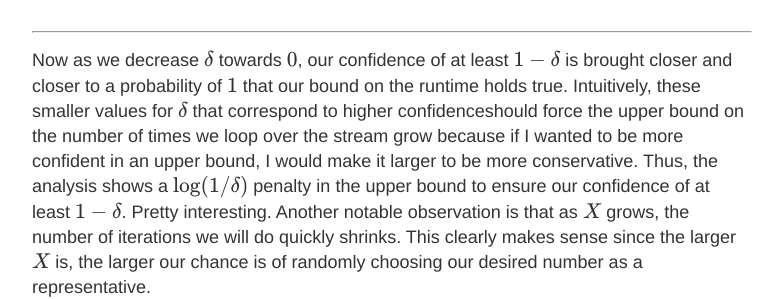
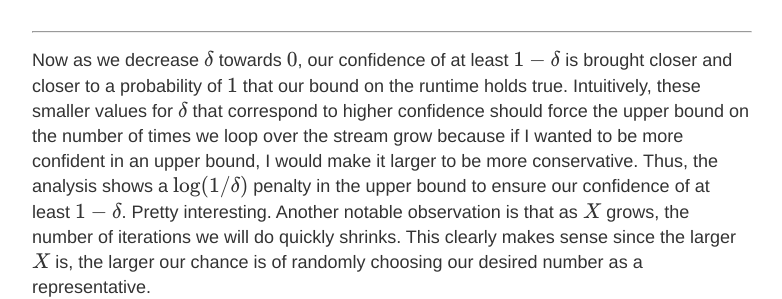
Before and after one commit to choward1491/choward1491.github.io, a Jekyll site: the page built from _posts/2020-7-25-Searching-Streams-for-the-Unknown.md, in a window 1280 px wide and 900 px high, scrolled down 7173 px. Shown: the part 159-458 px from the top of the window, without its empty margins (248-1030 px from the left). Built offline with Jekyll 4.4.1, drawn with Linux system fonts in a browser that asks for light colours; nearby versions of some CDN libraries; comment, search, counter and statistics services are not loaded.

Commit message:
push some changes.. streaming post

```diff
--- a/_posts/2020-7-25-Searching-Streams-for-the-Unknown.md
+++ b/_posts/2020-7-25-Searching-Streams-for-the-Unknown.md
@@ -168,7 +168,7 @@ Now the above probability corresponds to a _worst-case_ probability that our alg
 
 ---
 
-Now as we decrease $\delta$ towards $0$, our confidence of at least $1 - \delta$ is brought closer and closer to a probability of $1$ that our bound on the runtime holds true. Intuitively, these smaller values for $\delta$ that correspond to higher confidenceshould force the upper bound on the number of times we loop over the stream grow because if I wanted to be more confident in an upper bound, I would make it larger to be more conservative. Thus, the analysis shows a $\log(1/\delta)$ penalty in the upper bound to ensure our confidence of at least $1 - \delta$. Pretty interesting. Another notable observation is that as $X$ grows, the number of iterations we will do quickly shrinks. This clearly makes sense since the larger $X$ is, the larger our chance is of randomly choosing our desired number as a representative.
+Now as we decrease $\delta$ towards $0$, our confidence of at least $1 - \delta$ is brought closer and closer to a probability of $1$ that our bound on the runtime holds true. Intuitively, these smaller values for $\delta$ that correspond to higher confidence should force the upper bound on the number of times we loop over the stream grow because if I wanted to be more confident in an upper bound, I would make it larger to be more conservative. Thus, the analysis shows a $\log(1/\delta)$ penalty in the upper bound to ensure our confidence of at least $1 - \delta$. Pretty interesting. Another notable observation is that as $X$ grows, the number of iterations we will do quickly shrinks. This clearly makes sense since the larger $X$ is, the larger our chance is of randomly choosing our desired number as a representative.
 
 Further, the analysis shows that if $\left(\frac{\log(1/\delta)}{X}\right) < 1$, then with probability at most $1 - \delta$ this algorithm has a worst-case runtime that is faster than the naive algorithm's worst-case runtime. This is an important observation because this implies there are potentially many instances where this algorithm can out perform the naive algorithm in a high probability sense. For example, if we choose $\delta = 10^{-10}$, then inputs where $X > 10 \log(10) > 23$ ensure with probability at least $1 - 10^{-10}$ that our worst-case runtime beats the worst-case runtime for the naive algorithm. Compared to the average worst-case inequality that the runtime beats the naive algorithm when $X > 1$, it is certainly a bit more conservative but the guarantee is also much stronger since it looks at the tails of the distribution for the runtime.
 
```
